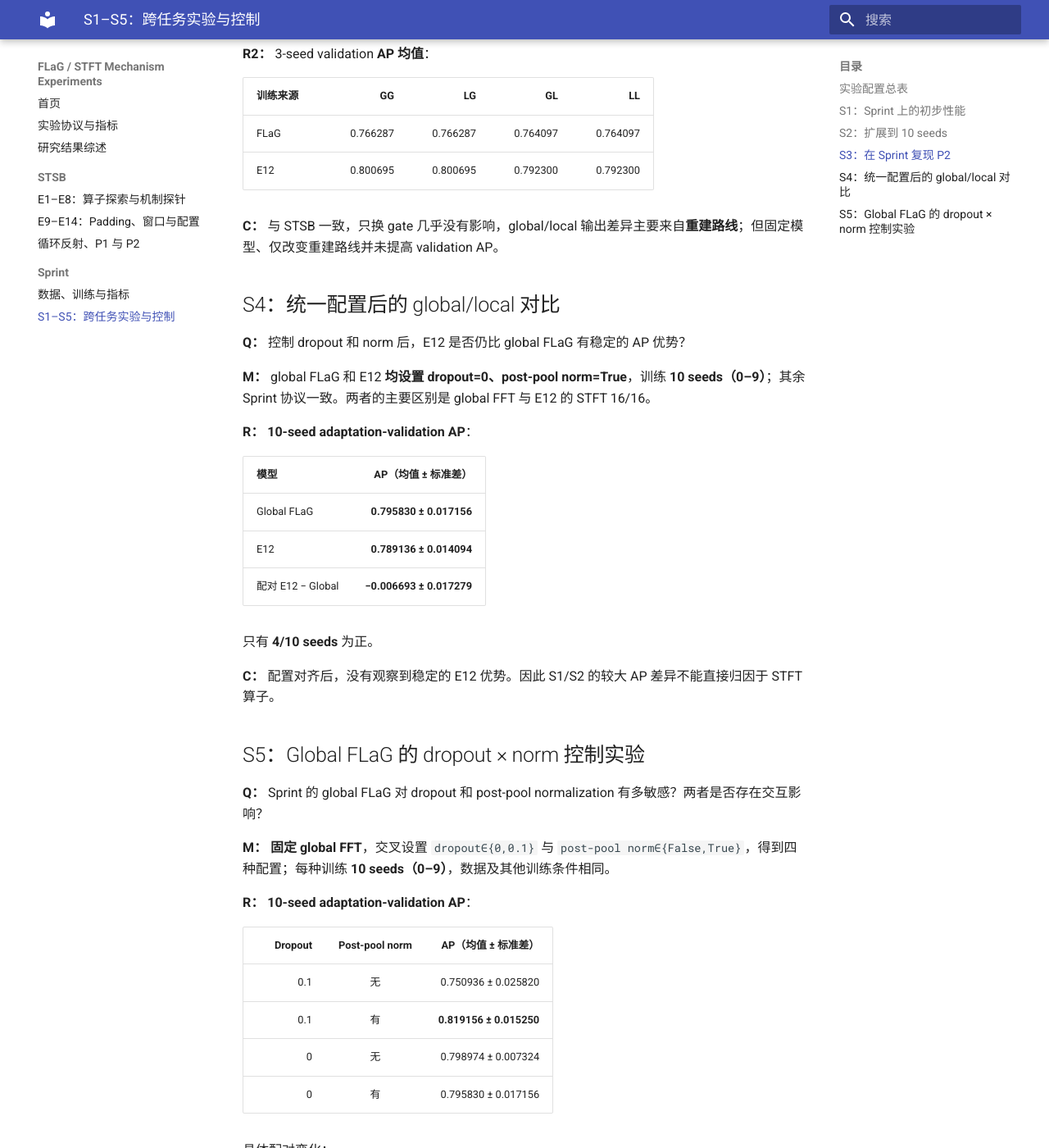
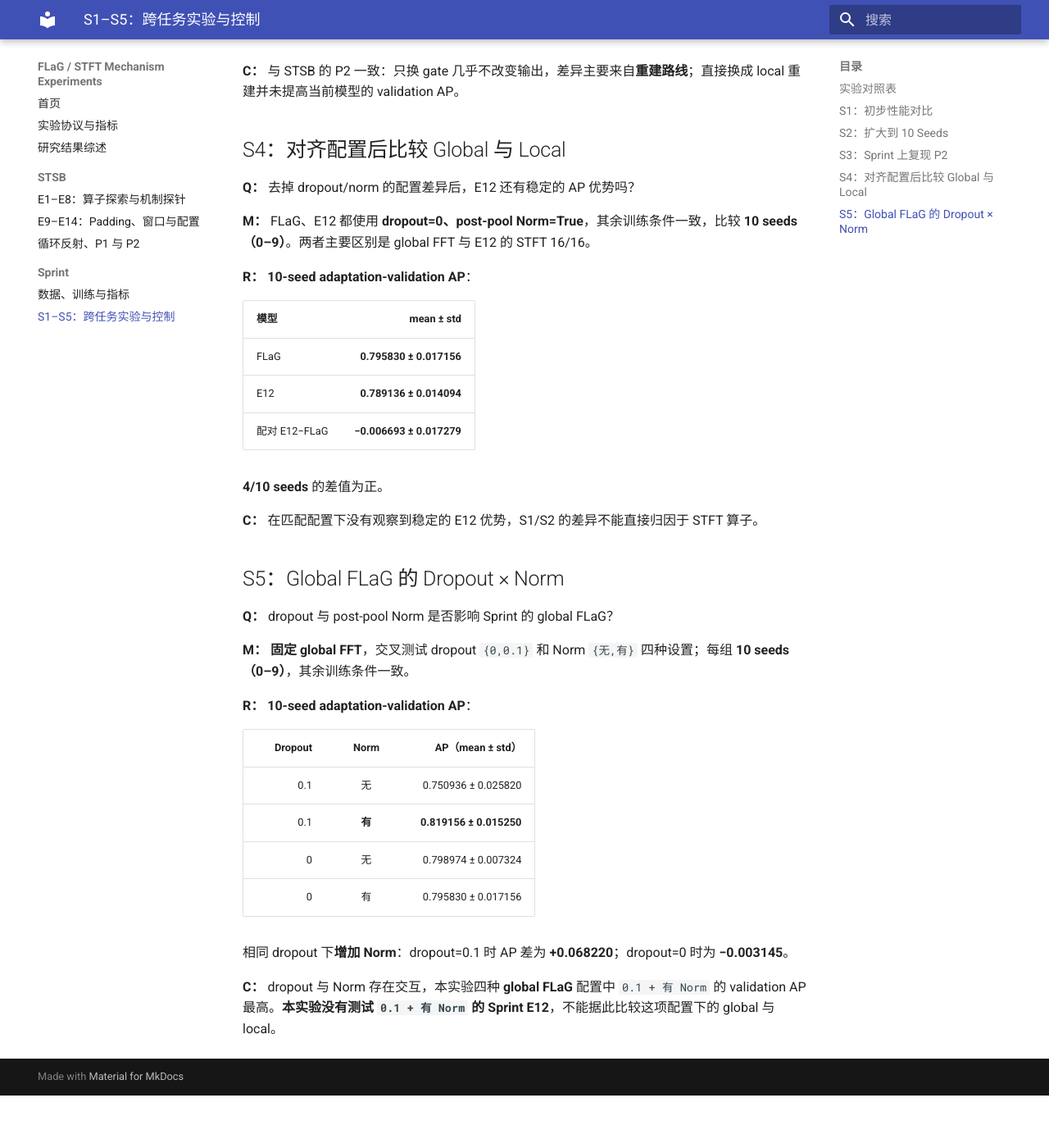
Before and after one commit to lumoswwr/FLaG-STFT-Notes, an MkDocs documentation site: the page built from docs/sprint/02-experiments.md, in a window 1280 px wide and 1400 px high, scrolled down 2770 px. Shown: the whole window at 82% size. Built offline with MkDocs 1.6.1 and Material for MkDocs 9.7.7, drawn with Linux system fonts in a browser that asks for light colours; after the commit the page ends 4106 px from its top, so only the background shows below that; some of the changed text lies outside the part shown.

Commit message:
rewrite Sprint S1-S5 compactly with config table and matched results

```diff
--- a/docs/sprint/02-experiments.md
+++ b/docs/sprint/02-experiments.md
@@ -1,30 +1,30 @@
-# Sprint：S1–S5 实验
+# Sprint：S1–S5
 
-统一任务配置、数据划分和指标见 [Sprint 协议](01-protocol.md)。**S1/S2 报 official-test 指标；S3–S5 报 adaptation-validation 指标**，二者不直接混合比较。
+数据集、冻结 RoBERTa、分类 head 和评价指标见[Sprint 设置](01-protocol.md)。**S1/S2 报 official test**，**S3–S5 报 adaptation validation**，二者不能直接比较。
 
-## 实验配置总表
+## 实验对照表
 
-| 实验 | 对比内容 | 模型 seeds | 指标 / 数据 |
+| 实验 | 对比内容 | Seeds | 指标 |
 | --- | --- | --- | --- |
-| S1 | Mean、早期 global FLaG 与 E12 | 0–2（3 个） | official-test AP、Accuracy、F1 |
-| S2 | 将 S1 扩展到 10 seeds | 0–9（10 个） | official-test AP 等 |
-| S3 | 固定 checkpoint，复现 P2 的 GG/LG/GL/LL | 0–2（3 个） | validation cosine 漂移、AP |
-| S4 | **统一 dropout=0、norm=True** 后比较 global FLaG 与 E12 | 0–9（10 个） | validation AP |
-| S5 | **仅 global FLaG**：dropout × norm 2×2 | 0–9（10 个） | validation AP |
+| S1 | Mean、早期 FLaG、E12 | 0–2（3） | test AP/Accuracy/F1 |
+| S2 | 将 S1 扩至 10 seeds | 0–9（10） | test AP 等 |
+| S3 | 固定 checkpoint，做 GG/LG/GL/LL | 0–2（3） | validation cosine 漂移、AP |
+| S4 | FLaG 与 E12 均设 dropout=0、Norm=True | 0–9（10） | validation AP |
+| S5 | **只对 global FLaG** 做 dropout × Norm 2×2 | 0–9（10） | validation AP |
 
-## S1：Sprint 上的初步性能
+## S1：初步性能对比
 
-**Q：** 将 E12 结构用于 Sprint，与 Mean 和早期 global FLaG 相比表现如何？
+**Q：** E12 结构用于 Sprint 后，与 Mean、早期 FLaG 相比效果如何？
 
-**M：** 冻结 RoBERTa-base，分别重新训练 pooling 和分类 head；训练 **3 seeds（0–2）**。当时的实际配置为：
+**M：** 冻结 RoBERTa，分别重新训练 pooling/head，**3 seeds（0–2）**。当时的实际模型配置：
 
-| 模型 | Pooling | Dropout | Post-pool norm |
+| 模型 | Pooling | Dropout | Post-pool Norm |
 | --- | --- | ---: | :---: |
-| Mean | 有效 token 平均 | 不适用 | 不适用 |
-| FLaG | Global FFT | 0.1 | 无 |
-| E12 | STFT 16/16 | 0 | 有 |
+| Mean | 有效 token 均值 | 不适用 | 不适用 |
+| FLaG | Global FFT | **0.1** | **无** |
+| E12 | STFT win16/hop16 | **0** | **有** |
 
-**R：** 3-seed **official test**，均值 ± 标准差：
+**R：** **3-seed official-test（mean ± std）**：
 
 | 模型 | AP ↑ | Accuracy ↑ | F1 ↑ |
 | --- | ---: | ---: | ---: |
@@ -32,17 +32,17 @@
 | FLaG | 0.721611 ± 0.009747 | 0.993980 ± 0.000298 | 0.667938 ± 0.007364 |
 | E12 | 0.765655 ± 0.023788 | 0.994495 ± 0.000423 | 0.690782 ± 0.017933 |
 
-**C：** E12 早期整体配置的 AP 高于当时的 FLaG，因此扩展 seeds。但两者**dropout、norm 不一致**，此处不能把差异全部归因于 STFT。
+**C：** E12 早期配置的 AP 更高，但 FLaG/E12 的 dropout 和 norm **不匹配**，还不能判断是否由 STFT 算子造成。
 
-## S2：扩展到 10 seeds
+## S2：扩大到 10 Seeds
 
-**Q：** S1 观察到的结果在更多随机种子下是否保持？
+**Q：** S1 的结果是否在更多随机种子下保持？
 
-**M：** 延续 S1 的实际配置，扩大为 **seeds 0–9**，仍使用相同数据划分和训练协议。**两种模型的非算子配置仍未对齐。**
+**M：** 延续 S1 两种实际配置，扩至 **10 seeds（0–9）**，其他协议不变。
 
-**R：** 10-seed **official test**，均值 ± 标准差：
+**R：** **10-seed official-test（mean ± std）**：
 
-| 指标 ↑ | FLaG（0.1 / 无 norm） | E12（0 / 有 norm） |
+| 指标 ↑ | FLaG（0.1/无 Norm） | E12（0/有 Norm） |
 | --- | ---: | ---: |
 | AP | 0.713121 ± 0.019140 | 0.761344 ± 0.016899 |
 | Accuracy | 0.993857 ± 0.000275 | 0.994485 ± 0.000268 |
@@ -50,85 +50,74 @@
 | Precision | 0.745202 ± 0.033959 | 0.814274 ± 0.032556 |
 | Recall | 0.579800 ± 0.037446 | 0.594100 ± 0.041906 |
 
-配对 E12 − FLaG：AP 为 **+0.048222 ± 0.017641（10/10 seeds 正向）**，F1 为 **+0.034676 ± 0.024246（8/10 正向）**。Accuracy 使用 validation 选定的 Accuracy 阈值；F1、Precision 和 Recall 使用另一个 validation F1 阈值。
+配对 E12−FLaG 的 AP 差 **+0.048222 ± 0.017641**，**10/10 seeds 正向**。
 
-**C：** 早期 E12 **整体配置**的 AP 差异较稳定，但算子和 dropout/norm 同时变化，尚不能确定是哪一部分带来的差异。S4 将补做匹配对照。
+**C：** 两套**整体配置**之间的 AP 差在 10 seeds 中保持，但仍不能单独归因于局部 STFT。
 
-## S3：在 Sprint 复现 P2
+## S3：Sprint 上复现 P2
 
-**Q：** 与 STSB P2 相同，Sprint 的 global/local 预测差异主要来自 gate 还是重建？
+**Q：** 在 Sprint 上，global/local 的输出差异主要来自 gate，还是重建路线？
 
-**M：** 分别读取早期 FLaG 与 E12 的 **3 个 checkpoint（seeds 0–2）**，固定权重，在 **adaptation validation** 上进行 GG/LG/GL/LL 干预：
+**M：** 固定早期 FLaG 和 E12 各 **3 个 checkpoint（0–2）**，在 **adaptation validation** 上交叉使用两种 gate 来源和重建路线：
 
-| 配置 | Gate 的频谱来源 | 实际应用 gate 并重建 |
+| 配置 | Gate 来源 | Gate 作用的频谱及重建 |
 | --- | --- | --- |
 | GG | Global | Global |
 | LG | Local | Global |
 | GL | Global | Local |
 | LL | Local | Local |
 
-**GL** 是用 global 频谱生成 gate，随后将其作用于 **local 频谱**，再做局部逆变换与帧拼接；并非把 global 频谱直接交给 local iFFT。每个训练来源内部共享同一 checkpoint，**不重新训练**。
+**GL** 中 global 频谱只用于生成 gate，实际被门控、逆变换的仍是 **local 频谱**。同一训练来源的一行实验共享同一个 checkpoint，不重新训练。
 
-**R1：** 3-seed validation **平均绝对 cosine 漂移**：
+**R：** **3-seed validation 平均绝对 cosine 漂移**：
 
-| 训练来源 | 只换 gate：LG−GG | 换重建路线：GL−GG |
+| 权重来源 | 只换 gate：LG−GG | 换重建路线：GL−GG |
 | --- | ---: | ---: |
-| FLaG | 约 0 | **0.032432 ± 0.003114** |
-| E12 | 约 \(8.30\times10^{-13}\) | **0.037477 ± 0.003556** |
+| FLaG-trained | 约 0 | **0.032432 ± 0.003114** |
+| E12-trained | 约 0 | **0.037477 ± 0.003556** |
 
-**R2：** 3-seed validation **AP 均值**：
+**3-seed validation AP 均值**：
 
-| 训练来源 | GG | LG | GL | LL |
+| 权重来源 | GG | LG | GL | LL |
 | --- | ---: | ---: | ---: | ---: |
-| FLaG | 0.766287 | 0.766287 | 0.764097 | 0.764097 |
-| E12 | 0.800695 | 0.800695 | 0.792300 | 0.792300 |
+| FLaG-trained | 0.766287 | 0.766287 | 0.764097 | 0.764097 |
+| E12-trained | 0.800695 | 0.800695 | 0.792300 | 0.792300 |
 
-**C：** 与 STSB 一致，只换 gate 几乎没有影响，global/local 输出差异主要来自**重建路线**；但固定模型、仅改变重建路线并未提高 validation AP。
+**C：** 与 STSB 的 P2 一致：只换 gate 几乎不改变输出，差异主要来自**重建路线**；直接换成 local 重建并未提高当前模型的 validation AP。
 
-## S4：统一配置后的 global/local 对比
+## S4：对齐配置后比较 Global 与 Local
 
-**Q：** 控制 dropout 和 norm 后，E12 是否仍比 global FLaG 有稳定的 AP 优势？
+**Q：** 去掉 dropout/norm 的配置差异后，E12 还有稳定的 AP 优势吗？
 
-**M：** global FLaG 和 E12 **均设置 dropout=0、post-pool norm=True**，训练 **10 seeds（0–9）**；其余 Sprint 协议一致。两者的主要区别是 global FFT 与 E12 的 STFT 16/16。
+**M：** FLaG、E12 都使用 **dropout=0、post-pool Norm=True**，其余训练条件一致，比较 **10 seeds（0–9）**。两者主要区别是 global FFT 与 E12 的 STFT 16/16。
 
 **R：** **10-seed adaptation-validation AP**：
 
-| 模型 | AP（均值 ± 标准差） |
+| 模型 | mean ± std |
 | --- | ---: |
-| Global FLaG | **0.795830 ± 0.017156** |
+| FLaG | **0.795830 ± 0.017156** |
 | E12 | **0.789136 ± 0.014094** |
-| 配对 E12 − Global | **−0.006693 ± 0.017279** |
+| 配对 E12−FLaG | **−0.006693 ± 0.017279** |
 
-只有 **4/10 seeds** 为正。
+**4/10 seeds** 的差值为正。
 
-**C：** 配置对齐后，没有观察到稳定的 E12 优势。因此 S1/S2 的较大 AP 差异不能直接归因于 STFT 算子。
+**C：** 在匹配配置下没有观察到稳定的 E12 优势，S1/S2 的差异不能直接归因于 STFT 算子。
 
-## S5：Global FLaG 的 dropout × norm 控制实验
+## S5：Global FLaG 的 Dropout × Norm
 
-**Q：** Sprint 的 global FLaG 对 dropout 和 post-pool normalization 有多敏感？两者是否存在交互影响？
+**Q：** dropout 与 post-pool Norm 是否影响 Sprint 的 global FLaG？
 
-**M：** **固定 global FFT**，交叉设置 `dropout∈{0,0.1}` 与 `post-pool norm∈{False,True}`，得到四种配置；每种训练 **10 seeds（0–9）**，数据及其他训练条件相同。
+**M：** **固定 global FFT**，交叉测试 dropout `{0,0.1}` 和 Norm `{无,有}` 四种设置；每组 **10 seeds（0–9）**，其余训练条件一致。
 
 **R：** **10-seed adaptation-validation AP**：
 
-| Dropout | Post-pool norm | AP（均值 ± 标准差） |
+| Dropout | Norm | AP（mean ± std） |
 | ---: | :---: | ---: |
 | 0.1 | 无 | 0.750936 ± 0.025820 |
-| 0.1 | 有 | **0.819156 ± 0.015250** |
+| 0.1 | **有** | **0.819156 ± 0.015250** |
 | 0 | 无 | 0.798974 ± 0.007324 |
 | 0 | 有 | 0.795830 ± 0.017156 |
 
-具体配对变化：
+相同 dropout 下**增加 Norm**：dropout=0.1 时 AP 差为 **+0.068220**；dropout=0 时为 **−0.003145**。
 
-| 固定条件 | 修改 | ΔAP（均值 ± 标准差） |
-| --- | --- | ---: |
-| 无 norm | dropout 0.1 → 0 | +0.048038 ± 0.024758 |
-| 有 norm | dropout 0.1 → 0 | −0.023326 ± 0.017170 |
-| dropout=0.1 | 增加 norm | +0.068220 ± 0.029151 |
-| dropout=0 | 增加 norm | −0.003145 ± 0.014885 |
-
-两因素交互项约为 **−0.071364 ± 0.021526**（10/10 seeds 为负）。
-
-**C：** dropout 与 norm 的影响取决于另一项的设置。本次 **global FLaG validation** 对照中，`dropout=0.1 + norm=True` 的平均 AP 最高。
-
-这里的 `0.819156` 是 **Sprint global validation AP**，而 [STSB E14](../stsb/02-padding.md) 的 `0.838944` 是 **E12 test Spearman**，不能比较。目前也**没有** Sprint 下 `dropout=0.1,norm=True` 的 E12 10-seed 匹配结果。
+**C：** dropout 与 Norm 存在交互，本实验四种 **global FLaG** 配置中 `0.1 + 有 Norm` 的 validation AP 最高。**本实验没有测试 `0.1 + 有 Norm` 的 Sprint E12**，不能据此比较这项配置下的 global 与 local。
```
